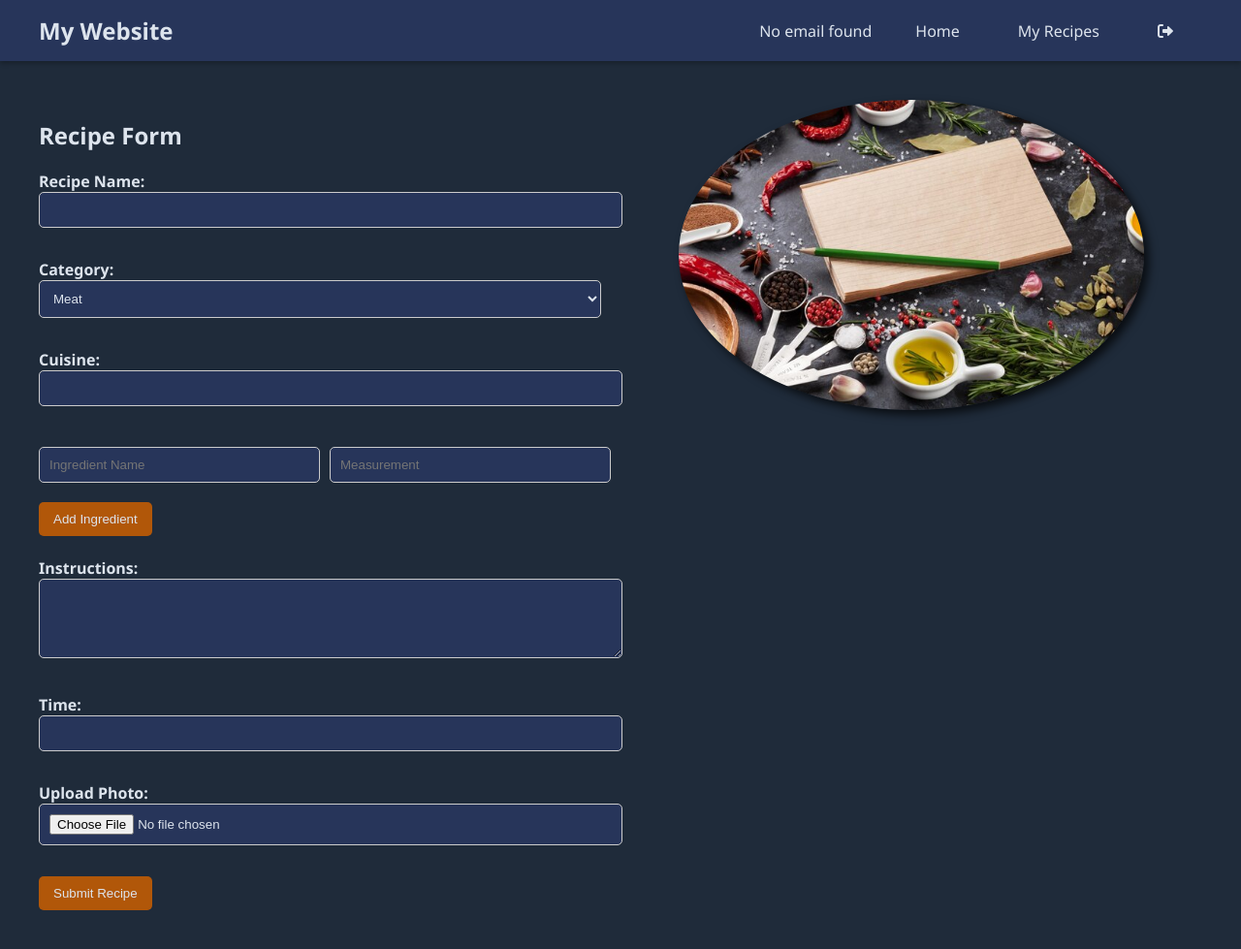
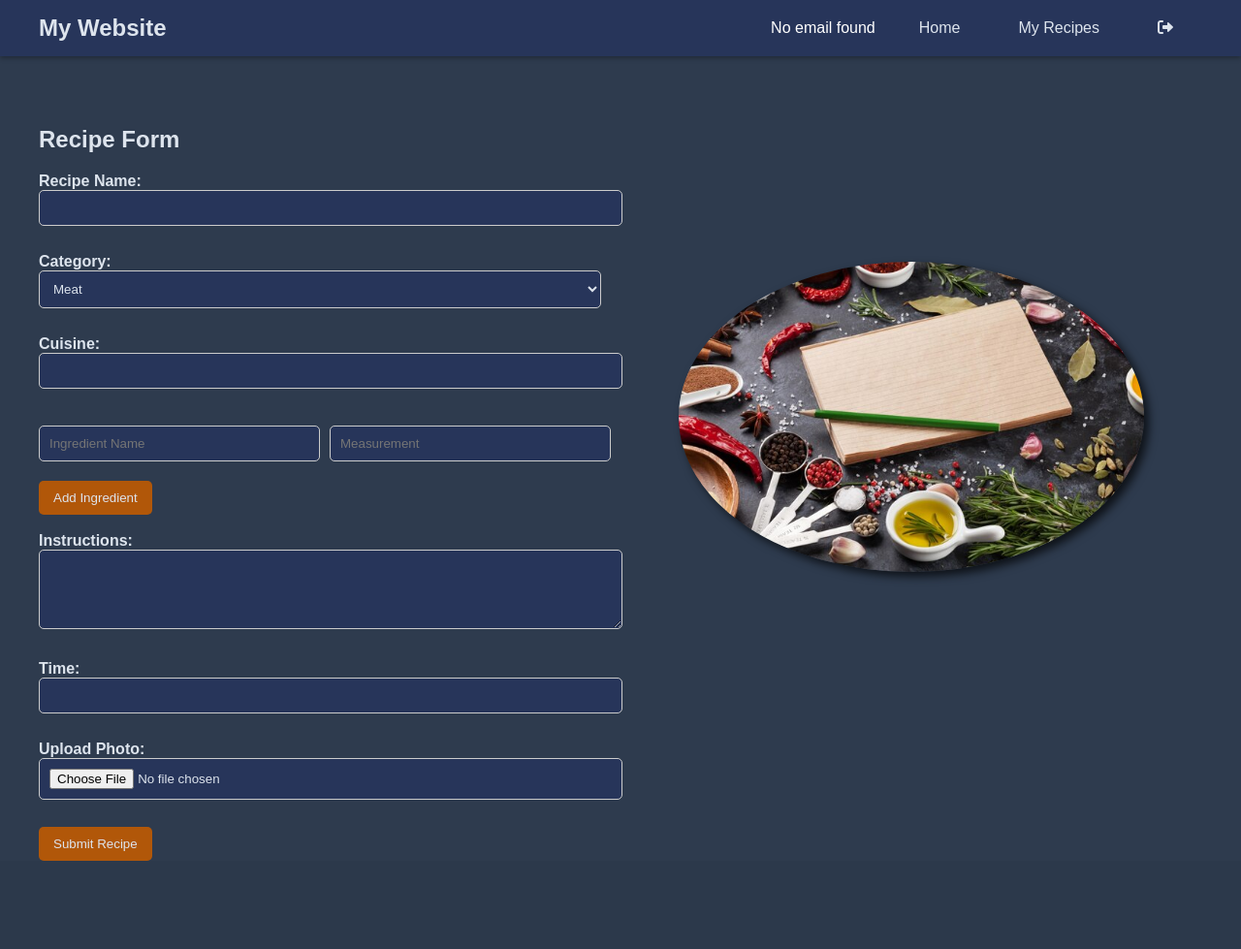
Before and after one commit to Mena-Adel20/Recipe-Manager, a Flask app: page /addrecipe in a window 1280 px wide. Shown: the whole page at 97% size. After the commit the page ends 888 px from the top, so only its background shows below. Run offline with Flask 3, Linux system fonts and the light colour scheme.

Commit message:
some changes in css

```diff
--- a/static/css/addrecipe.css
+++ b/static/css/addrecipe.css
@@ -1,16 +1,16 @@
 body {
     width: 100%;
     height: 100%;
-    background: #1F2B3A;
-    color: #DDE4ED;
-    font-family: 'Segoe UI', Tahoma, Geneva, Verdana, sans-serif;
+    background: #2E3B4E;
+    /* color: #DDE4ED; */
+    font-family: Montserrat,sans-serif;
 }
 
 .container {
     display: flex;
     justify-content: center;
     align-items: flex-start;
-    height: 100%;
+    height: 80vh;
     margin: 20px;
 }
 
--- a/static/css/categories.css
+++ b/static/css/categories.css
@@ -79,6 +79,7 @@
     background-color: #4C6B9C;
 }
 
+
 @media screen and (max-width: 768px) {
     .category-card {
         width: calc(50% - 40px);
@@ -116,12 +117,12 @@
 
 .addRecipe_card {
     position: absolute;
-    top: 65px;
+    top: 90px;
     right: 20px;
 }
 
 .filter-card {
     position: absolute;
-    top: 65px;
+    top: 90px;
     left: 20px;
 }
--- a/static/css/filter.css
+++ b/static/css/filter.css
@@ -3,7 +3,7 @@
     height: auto;
     background: #1F2B3A;
     color: #DDE4ED;
-    font-family: 'Segoe UI', Tahoma, Geneva, Verdana, sans-serif;
+    font-family: Montserrat, sans-serif;
     margin: 20px;
 }
 
--- a/static/css/navbar.css
+++ b/static/css/navbar.css
@@ -1,19 +1,30 @@
+/* Body styles */
 body {
     background-color: #0F182C;
     color: #fff;
     margin: 0;
     font-family: Arial, sans-serif;
+    padding-top: 70px;
+    /* Adjusted to prevent the nav bar from overlapping the content */
 }
 
+/* Navigation bar styles */
 .navbar {
     background-color: #27355A;
     padding: 15px 0;
-    position: relative;
+    position: fixed;
+    /* Keeps the nav bar at the top */
+    top: 0;
+    left: 0;
+    width: 100%;
     box-shadow: 0 2px 5px rgba(0, 0, 0, 0.3);
     display: flex;
     justify-content: center;
+    z-index: 100;
+    /* Ensures the nav bar stays on top of other content */
 }
 
+/* Container inside the nav bar */
 .navbar-container {
     display: flex;
     justify-content: space-between;
@@ -23,6 +34,7 @@
     padding: 0 20px;
 }
 
+/* Branding styles */
 .navbar-brand a {
     font-size: 24px;
     font-weight: bold;
@@ -30,6 +42,7 @@
     text-decoration: none;
 }
 
+/* Menu styles */
 .navbar-menu {
     list-style: none;
     padding: 0;
@@ -37,10 +50,12 @@
     display: flex;
 }
 
+/* Menu item styles */
 .navbar-menu li {
     margin: 0 15px;
 }
 
+/* Link styles */
 .navbar-menu a {
     color: #DDE4ED;
     text-decoration: none;
@@ -49,11 +64,13 @@
     transition: background-color 0.3s;
 }
 
+/* Hover effect for links */
 .navbar-menu a:hover {
     background-color: #0e5a90;
     color: #fff;
 }
 
+/* Content section */
 .content {
     padding: 20px;
 }
```
Also changed, not shown: static/css/recipe.css (+11 -2 lines), static/css/home.css (line endings or trailing spaces).
